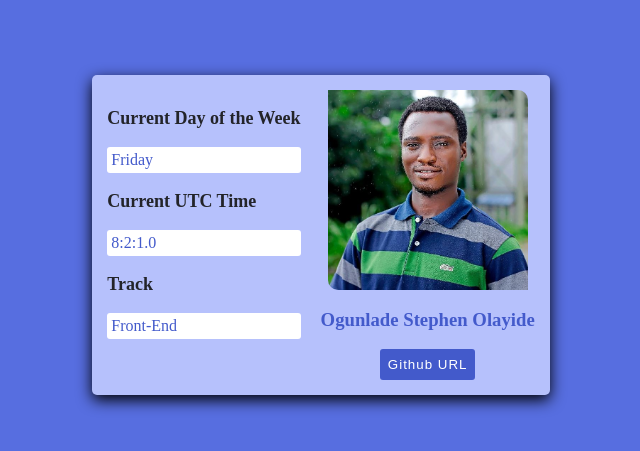
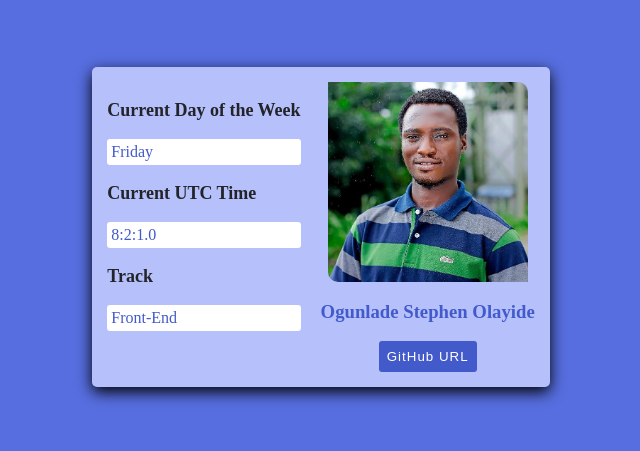
Before and after one commit to honordevop/HNG_STAGE_1, a plain HTML site: page index.html in a window 1280 px wide. Shown: the part 173-624 px from the top of the page, without its empty margins (319-959 px from the left). Drawn offline with Linux system fonts and the light colour scheme.

Commit message:
Code: Modified element attributes

```diff
--- a/assets/css/styles.css
+++ b/assets/css/styles.css
@@ -18,6 +18,8 @@
 body {
   max-width: 100%;
   height: 100vh;
+  margin: auto;
+  position: relative;
   display: flex;
   flex-direction: column;
   align-items: center;
--- a/index.html
+++ b/index.html
@@ -28,7 +28,7 @@
         <div class="profile_details">
           <img
             src="./assets/images/image.JPG"
-            alt=""
+            alt="Ogunlade Stephen Olayide"
             data-testid="slackDisplayImage"
             class="profileImage"
           />
@@ -41,7 +41,7 @@
               target="_blank"
               data-testid="githubURL"
             >
-              Github URL
+              GitHub URL
             </a>
           </button>
         </div>
```
